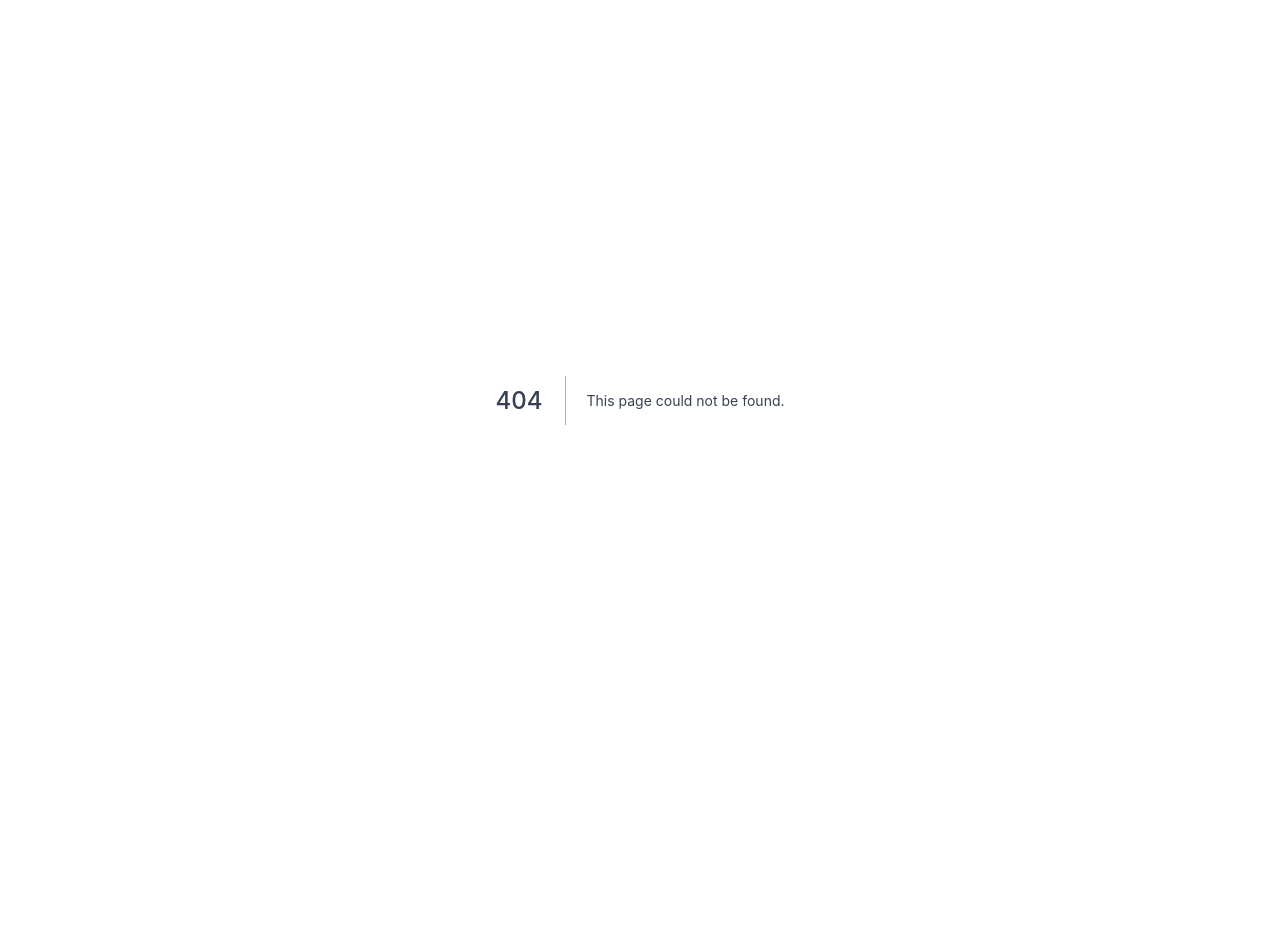
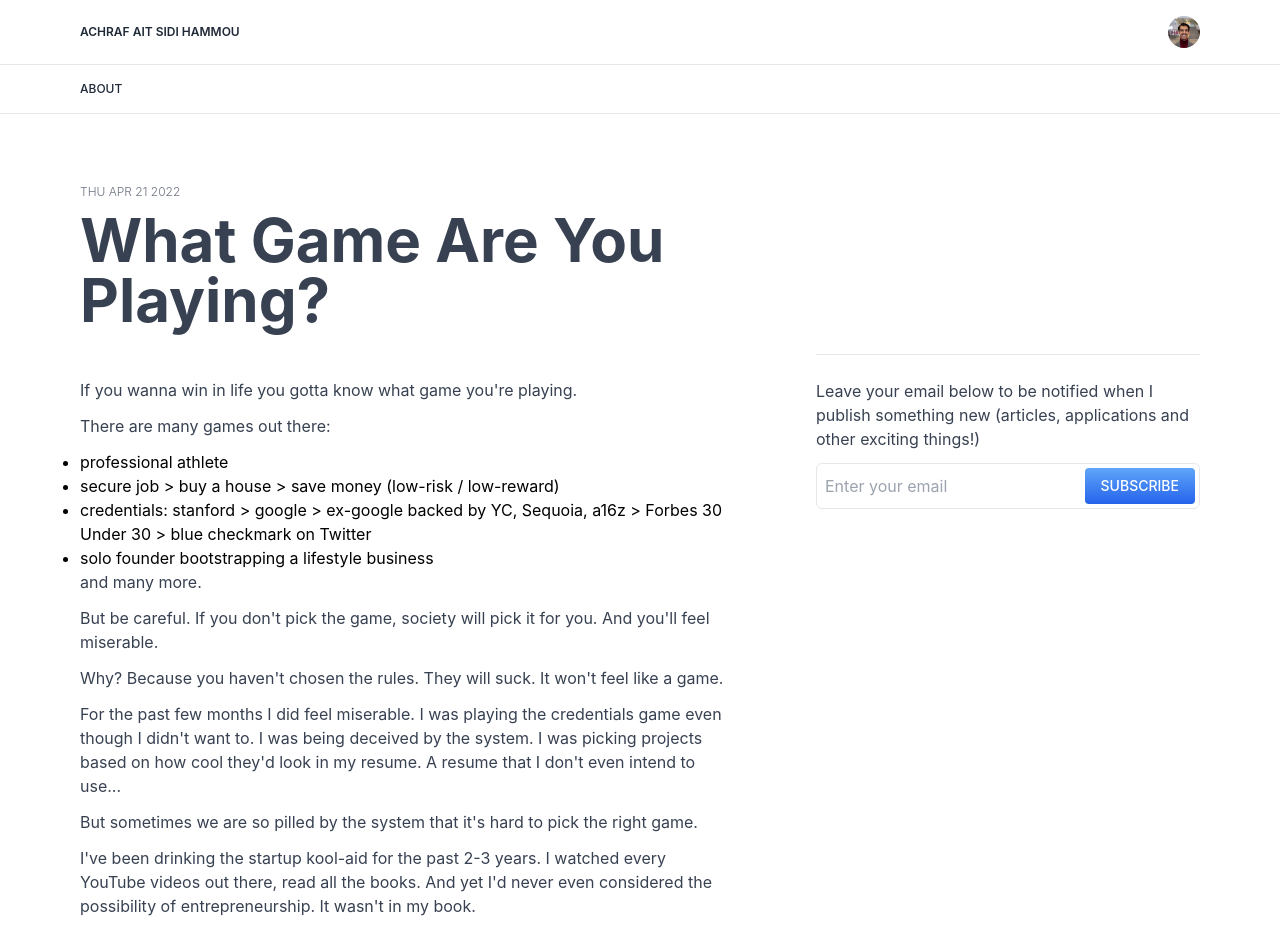
Before and after one commit to AchrafAsh/achrafash.com, a Next.js app: page /daily/003 in a window 1280 px wide. Before the commit this address had no page. Shown: the top 933 px of the page. Before the commit the page ends 800 px from the top, so only its background shows below. Built offline with nearby package versions, Linux system fonts and the light colour scheme.

Commit message:
🖊️ new post

```diff
--- /dev/null
+++ b/src/pages/daily/003.mdx
@@ -0,0 +1,52 @@
+import { PostLayout } from '@/components/posts'
+
+export const title = 'What Game Are You Playing?'
+export const tag = 'daily'
+export const publishedAt = '2022-4-21'
+export const toc = []
+
+If you wanna win in life you gotta know what game you're playing.
+
+There are many games out there:
+
+-   professional athlete
+-   secure job > buy a house > save money (low-risk / low-reward)
+-   credentials: stanford > google > ex-google backed by YC, Sequoia, a16z > Forbes 30 Under 30 > blue checkmark on Twitter
+-   solo founder bootstrapping a lifestyle business
+
+and many more.
+
+But be careful. If you don't pick the game, society will pick it for you. And you'll feel miserable.
+
+Why? Because you haven't chosen the rules. They will suck. It won't feel like a game.
+
+For the past few months I did feel miserable. I was playing the credentials game even though I didn&apos;t want to. I was being deceived by the system. I was picking projects based on how cool they'd look in my resume. A resume that I don&apos;t even intend to use...
+
+But sometimes we are so pilled by the system that it's hard to pick the right game.
+
+I&apos;ve been drinking the startup kool-aid for the past 2-3 years. I watched every YouTube videos out there, read all the books. And yet I&apos;d never even considered the possibility of entrepreneurship. It wasn&apos;t in my book.
+
+But I tried other games and they just don&apos;t make sense to me:
+
+-   credentials: I dabbled with it, and now I see how bullshit they are
+-   VC-backed startups: this is a large group, but I definitely don&apos;t want to play the vanity / status game
+-   Fat FIRE: I don&apos;t really care about money, a couple grands a month is more than enough to me. But I do care about the craft.
+
+Now it&apos;s all about defining the rules. Or in other words, my personal values. Julian Shapiro has [a great essay on that topic](https://www.julian.com/blog/life-planning).
+
+Here&apos;s what I&apos;ve figured out so far:
+
+-   I don&apos;t want to do something for money, but I want financial freedom
+-   I want to build the technologies of the future
+-   I want to build a strong founder-led company, deeply passionate about their customers, like Nathan Bary and Tobi Lutke
+
+But I&apos;ll be honest with you. All of that is a bit too abstract at the moment and I&apos;m not really sure where I go from there...
+
+export default ({ children }) => (
+    <PostLayout
+        title={title}
+        publishedAt={publishedAt}
+        toc={toc}
+        children={children}
+    />
+)
```
